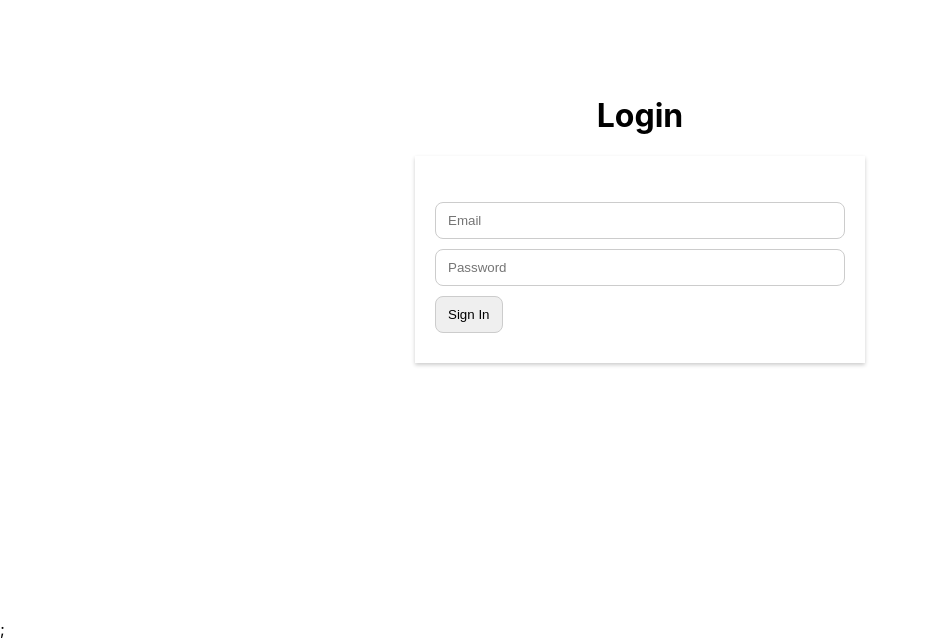
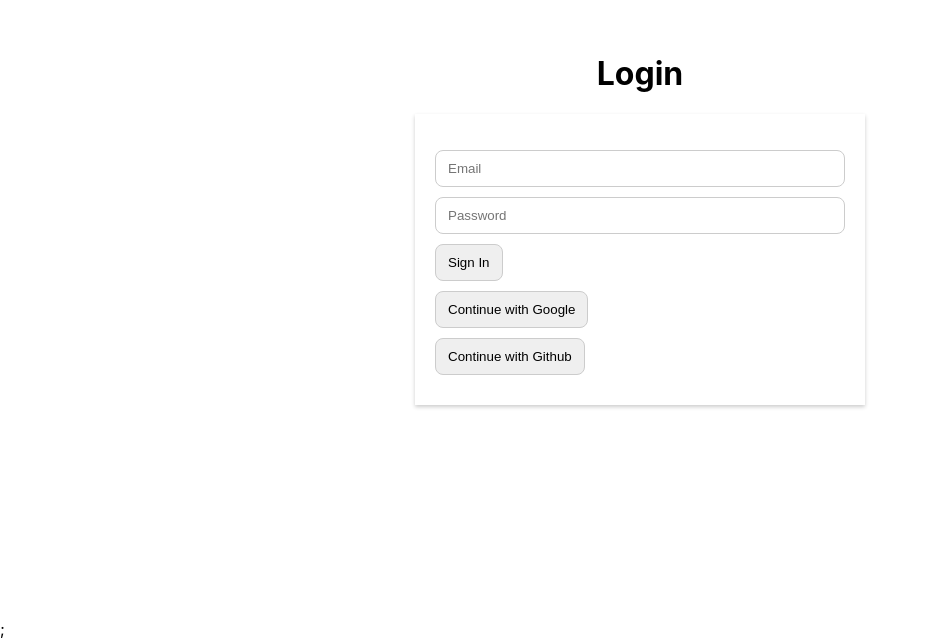
Before and after one commit to mosesfawole/next-auth, a Next.js app: page /login in a window 1280 px wide. Shown: the part 181-820 px from the top of the page, without its empty margins (0-928 px from the left). Built offline with nearby package versions, Linux system fonts and the light colour scheme; no server answers.

Commit message:
modiy login.jsx

```diff
--- a/pages/login.jsx
+++ b/pages/login.jsx
@@ -5,12 +5,19 @@ import { useState } from "react";
 import { useAuth } from "../context/AuthContext";
 import Router from "next/router";
 import Loader from "./Loader";
+import {
+  GithubAuthProvider,
+  GoogleAuthProvider,
+  signInWithPopup,
+} from "firebase/auth";
 const Login = () => {
   const { login } = useAuth();
   const [error, setError] = useState("");
   const [email, setEmail] = useState("");
   const [password, setPassword] = useState("");
   const [loading, setLoading] = useState("");
+  const googleProvider = new GoogleAuthProvider();
+  const githubProvider = new GithubAuthProvider();
 
   const handleSubmit = async (e) => {
     e.preventDefault();
@@ -31,7 +38,26 @@ const Login = () => {
       setLoading(false);
     }
   };
-
+  const handleGoogle = async () => {
+    try {
+      await signInWithPopup(auth, googleProvider);
+      alert("Registration successful");
+      router.push("/");
+    } catch (error) {
+      setLoading(false);
+      setError(error.message);
+    }
+  };
+  const handleGithub = async () => {
+    try {
+      await signInWithPopup(auth, githubProvider);
+      alert("Registration successful");
+      router.push("/");
+    } catch (error) {
+      setLoading(false);
+      setError(error.message);
+    }
+  };
   if (loading) {
     return <Loader />;
   }
@@ -46,7 +72,8 @@ const Login = () => {
 
       <main className={styles.main}>
         <h1>Login</h1>
-        <form className={styles.form} onSubmit={handleSubmit}>
+        <div className={styles.form}>
+          <form onSubmit={handleSubmit}>
             <p className={styles.error}>{error}</p>
             <input
               className={styles.inputBox}
@@ -67,6 +94,15 @@ const Login = () => {
               Sign In
             </button>
           </form>
+          <div className="">
+            <button onClick={handleGoogle} className={styles.button}>
+              Continue with Google
+            </button>
+            <button onClick={handleGithub} className={styles.button}>
+              Continue with Github
+            </button>
+          </div>
+        </div>
       </main>
     </div>
   );
--- a/styles/Home.module.css
+++ b/styles/Home.module.css
@@ -70,15 +70,21 @@
   align-items: center;
   gap: 10px;
 }
-.button {
+.button,
+.delete {
   width: fit-content;
   padding: 10px 12px;
+  display: flex;
   cursor: pointer;
   border: 1px solid #ccc;
   border-radius: 8px;
   margin-bottom: 10px;
 
   transition: all 0.3s ease-in-out;
+}
+.delete:hover {
+  background-color: red;
+  color: white;
 }
 .button:hover {
   background-color: black;
```
Also changed, not shown: pages/index.js (+5 -2 lines). Lines whose indentation alone changed are shown as unchanged.
